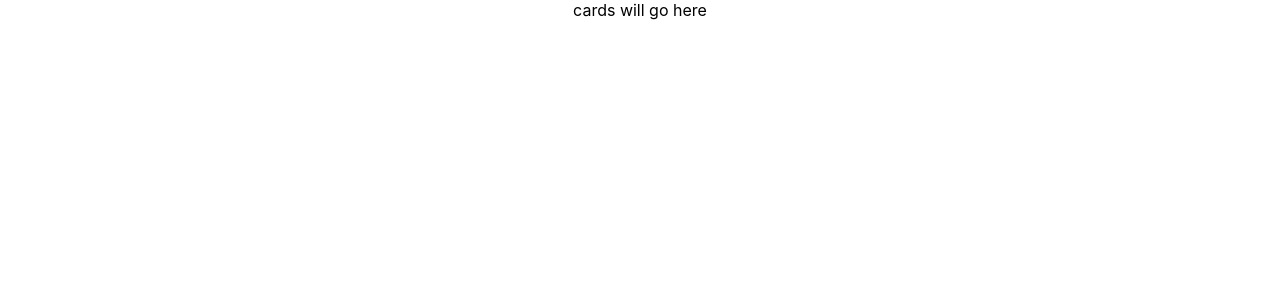
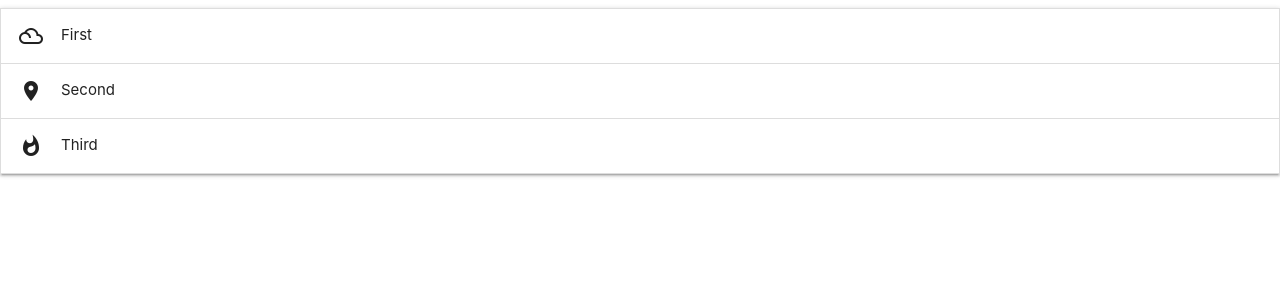
Before and after one commit to jyc5331/paymerang-technical, a React (Create React App) app: page / in a window 1280 px wide. Shown: the top 300 px of the page. Built offline with nearby package versions, Linux system fonts and the light colour scheme.

Commit message:
materialize successfully incorporated

```diff
--- a/package.json
+++ b/package.json
@@ -8,6 +8,7 @@
     "@testing-library/react": "^11.2.7",
     "@testing-library/user-event": "^12.8.3",
     "gh-pages": "^3.2.3",
+    "materialize-css": "^1.0.0-rc.2",
     "react": "^17.0.2",
     "react-dom": "^17.0.2",
     "react-scripts": "4.0.3",
--- a/public/index.html
+++ b/public/index.html
@@ -1,31 +1,22 @@
 <!DOCTYPE html>
 <html lang="en">
+
 <head>
   <meta charset="utf-8" />
   <link rel="icon" href="%PUBLIC_URL%/favicon.ico" />
   <meta name="viewport" content="width=device-width, initial-scale=1" />
   <meta name="theme-color" content="#000000" />
-    <meta
-      name="description"
-      content="Web site created using create-react-app"
-    />
+  <meta name="description" content="Web site created using create-react-app" />
   <link rel="apple-touch-icon" href="%PUBLIC_URL%/logo192.png" />
-    <!--
-      manifest.json provides metadata used when your web app is installed on a
-      user's mobile device or desktop. See https://developers.google.com/web/fundamentals/web-app-manifest/
-    -->
+
   <link rel="manifest" href="%PUBLIC_URL%/manifest.json" />
-    <!--
-      Notice the use of %PUBLIC_URL% in the tags above.
-      It will be replaced with the URL of the `public` folder during the build.
-      Only files inside the `public` folder can be referenced from the HTML.
 
-      Unlike "/favicon.ico" or "favicon.ico", "%PUBLIC_URL%/favicon.ico" will
-      work correctly both with client-side routing and a non-root public URL.
-      Learn how to configure a non-root public URL by running `npm run build`.
-    -->
-    <title>React App</title>
+  <title>Paymerang Technical</title>
+  <!-- Materialize  -->
+  <!--Import Google Icon Font-->
+  <link href="https://fonts.googleapis.com/icon?family=Material+Icons" rel="stylesheet">
 </head>
+
 <body>
   <noscript>You need to enable JavaScript to run this app.</noscript>
   <div id="root"></div>
@@ -39,5 +30,7 @@
       To begin the development, run `npm start` or `yarn start`.
       To create a production bundle, use `npm run build` or `yarn build`.
     -->
+
 </body>
+
 </html>
--- a/src/components/Cards.js
+++ b/src/components/Cards.js
@@ -1,9 +1,29 @@
 import React from "react";
+import M from "materialize-css"
+
+document.addEventListener('DOMContentLoaded', function() {
+  var elems = document.querySelectorAll('.collapsible');
+  var instances = M.Collapsible.init(elems);
+});
 
 const Cards = () => {
     return (
-      <div>cards will go here</div>
+      <ul className="collapsible">
+      <li>
+        <div className="collapsible-header"><i className="material-icons">filter_drama</i>First</div>
+        <div className="collapsible-body"><span>Lorem ipsum dolor sit amet.</span></div>
+      </li>
+      <li>
+        <div className="collapsible-header"><i className="material-icons">place</i>Second</div>
+        <div className="collapsible-body"><span>Lorem ipsum dolor sit amet.</span></div>
+      </li>
+      <li>
+        <div className="collapsible-header"><i className="material-icons">whatshot</i>Third</div>
+        <div className="collapsible-body"><span>Lorem ipsum dolor sit amet.</span></div>
+      </li>
+    </ul>
     );
   };
 
+
   export default Cards;
--- a/src/index.js
+++ b/src/index.js
@@ -3,6 +3,9 @@ import ReactDOM from 'react-dom';
 import './index.css';
 import App from './App';
 import reportWebVitals from './reportWebVitals';
+import "materialize-css/dist/css/materialize.min.css"
+import "materialize-css/dist/js/materialize.min.js"
+
 
 ReactDOM.render(
   <React.StrictMode>
```
Also changed, not shown: 1 other file (tests, documents, lock files or other folders). Lines whose indentation alone changed are shown as unchanged.
